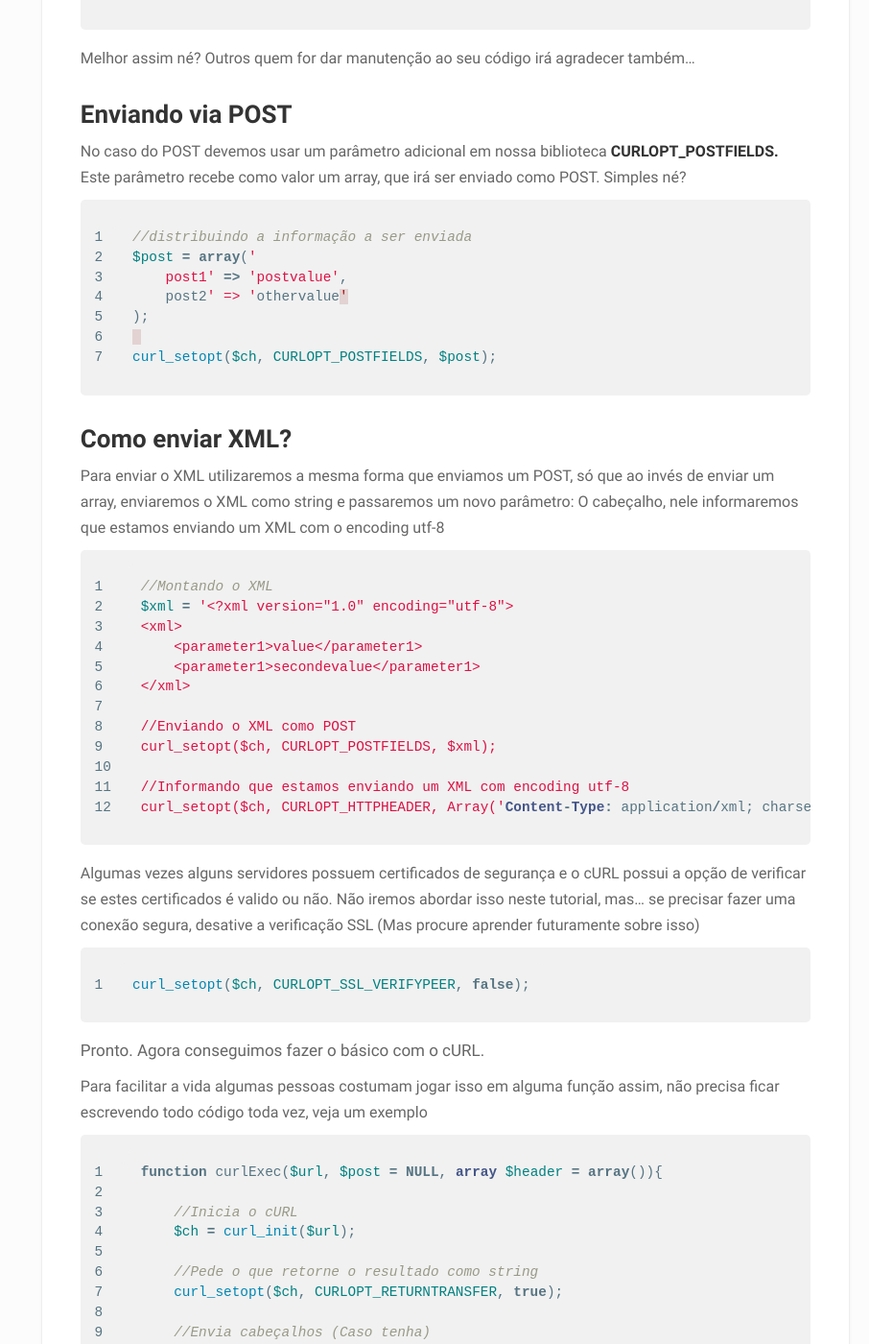
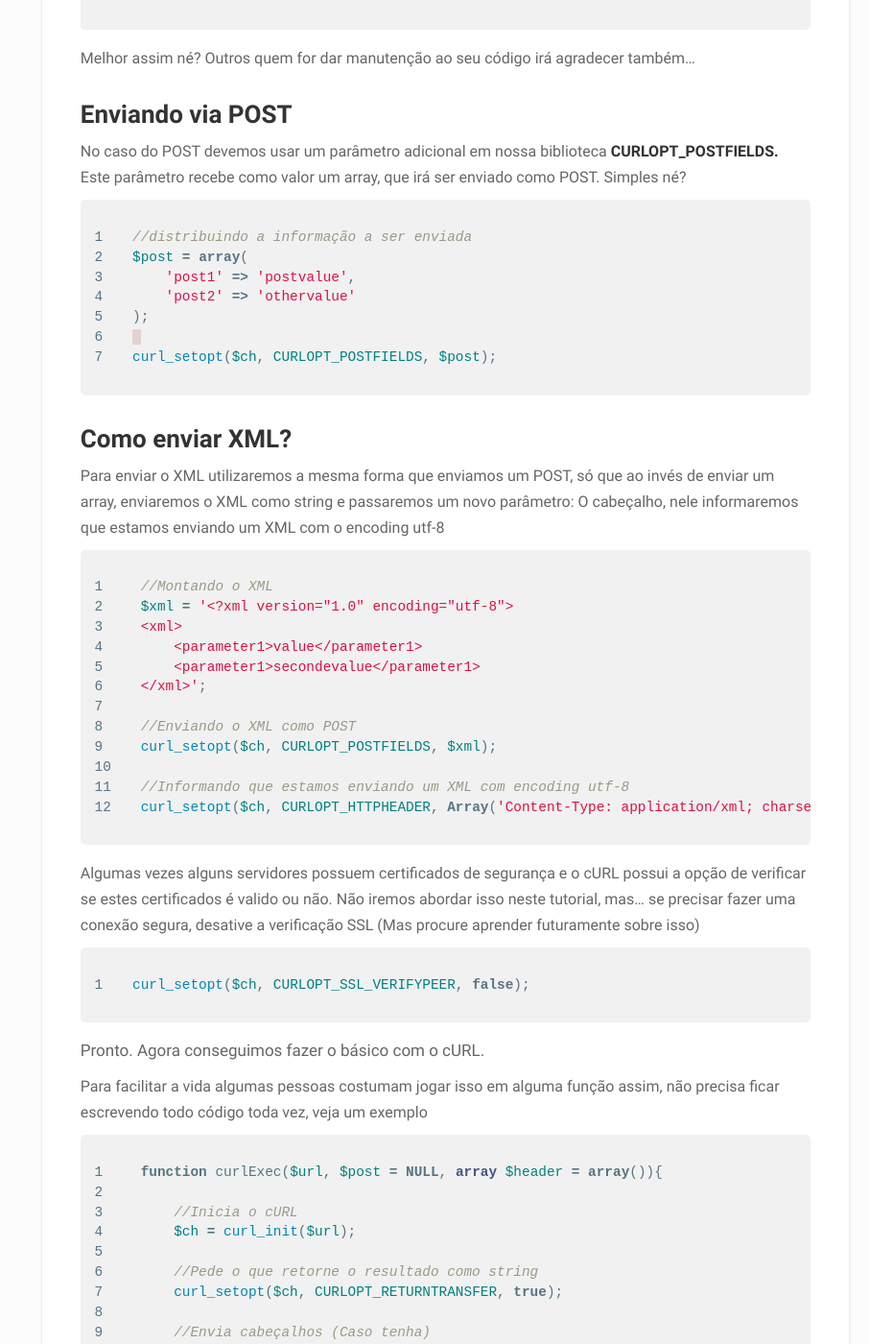
Before and after one commit to sounoob/sounoob.github.io, a Jekyll site: the page built from _posts/2014-07-05-curl-usando-e-abusando.md, in a window 1280 px wide and 1400 px high, scrolled down 2336 px. Shown: the whole window at 96% size, without its empty margins (374-1280 px from the left). Built offline with Jekyll 4.4.1, drawn with Linux system fonts in a browser that asks for light colours.

Commit message:
fix code sintaxe

```diff
--- a/_posts/2014-07-05-curl-usando-e-abusando.md
+++ b/_posts/2014-07-05-curl-usando-e-abusando.md
@@ -82,9 +82,9 @@ Melhor assim né? Outros quem for dar manutenção ao seu código irá agradecer
 No caso do POST devemos usar um parâmetro adicional em nossa biblioteca **CURLOPT_POSTFIELDS.** Este parâmetro recebe como valor um array, que irá ser enviado como POST. Simples né?
 
 {% highlight php linenos %}//distribuindo a informação a ser enviada
-$post = array('
-    post1' => 'postvalue',
-    post2' => 'othervalue'
+$post = array(
+    'post1' => 'postvalue',
+    'post2' => 'othervalue'
 );
 
 curl_setopt($ch, CURLOPT_POSTFIELDS, $post);{% endhighlight %}
@@ -98,7 +98,7 @@ $xml = '<?xml version="1.0" encoding="utf-8">
 <xml>
     <parameter1>value</parameter1>
     <parameter1>secondevalue</parameter1>
-</xml>
+</xml>';
 
 //Enviando o XML como POST
 curl_setopt($ch, CURLOPT_POSTFIELDS, $xml);
```
